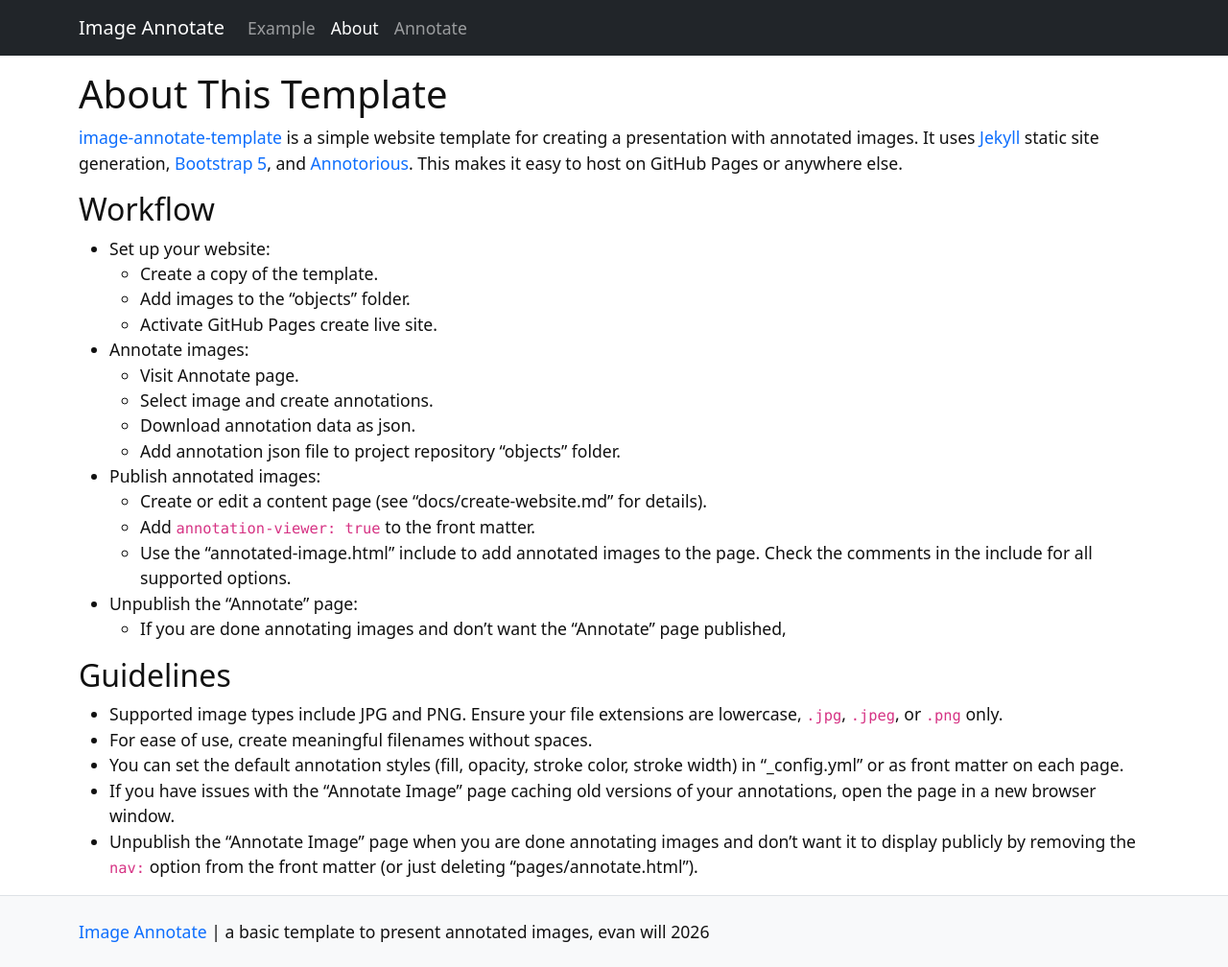
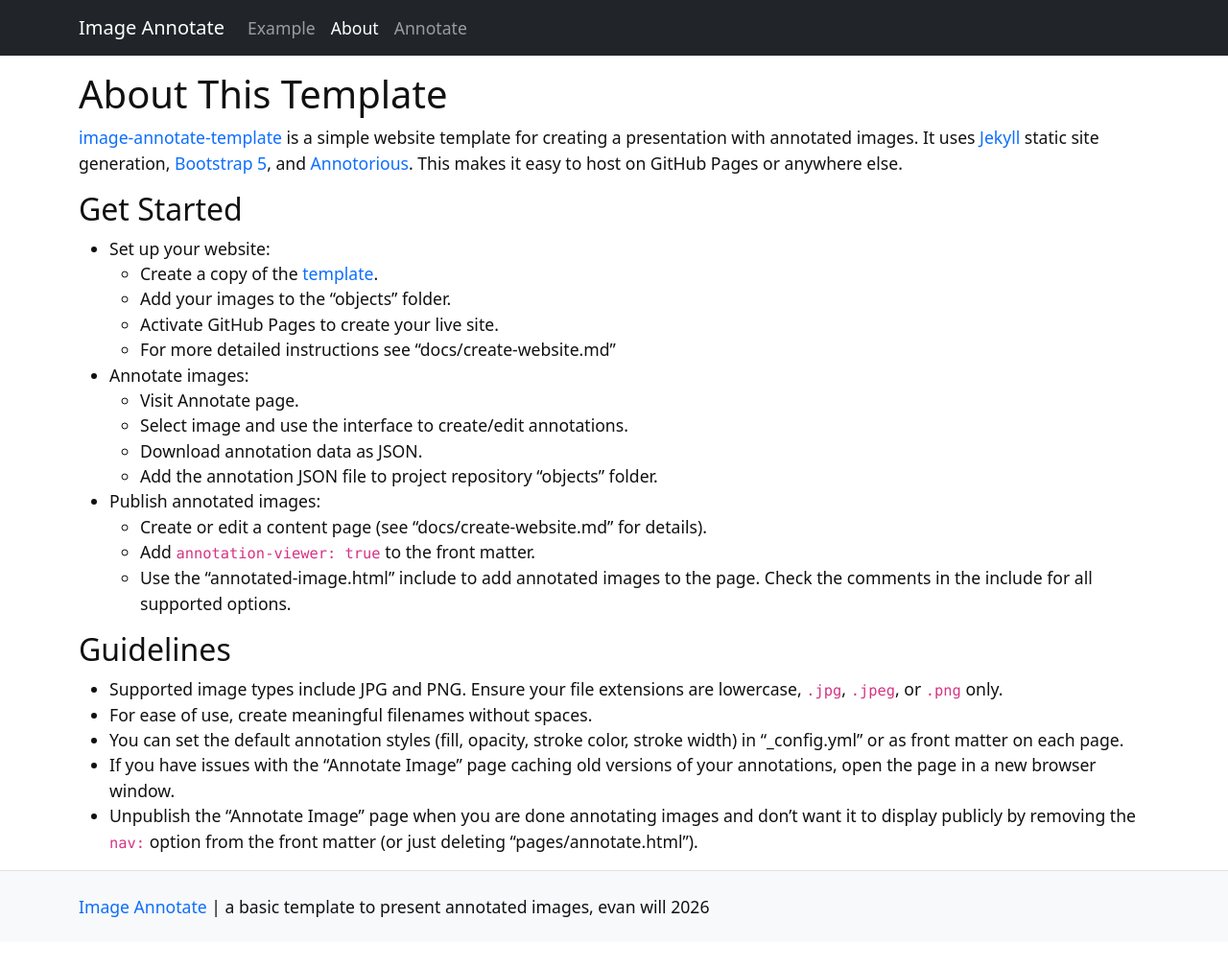
Before and after one commit to evanwill/image-annotate-template, a Jekyll site: the page built from pages/about.md, in a window 1280 px wide. Shown: the whole page at 96% size. Built offline with Jekyll 4.4.1, drawn with Linux system fonts in a browser that asks for light colours; after the commit the page ends 982 px from its top, so only the background shows below that.

Commit message:
clean up About and get started

```diff
--- a/pages/about.md
+++ b/pages/about.md
@@ -8,23 +8,22 @@ nav_order: 2
 It uses [Jekyll](https://jekyllrb.com/) static site generation, [Bootstrap 5](https://getbootstrap.com/), and [Annotorious](https://annotorious.dev/).
 This makes it easy to host on GitHub Pages or anywhere else.
 
-## Workflow
+## Get Started
 
 - Set up your website:
-    - Create a copy of the template.
-    - Add images to the "objects" folder.
-    - Activate GitHub Pages create live site.
+    - Create a copy of the [template](https://github.com/evanwill/image-annotate-template).
+    - Add your images to the "objects" folder.
+    - Activate GitHub Pages to create your live site.
+    - For more detailed instructions see "docs/create-website.md"
 - Annotate images:
     - Visit Annotate page.
-    - Select image and create annotations.
-    - Download annotation data as json.
-    - Add annotation json file to project repository "objects" folder.
+    - Select image and use the interface to create/edit annotations.
+    - Download annotation data as JSON.
+    - Add the annotation JSON file to project repository "objects" folder.
 - Publish annotated images:
     - Create or edit a content page (see "docs/create-website.md" for details).
     - Add `annotation-viewer: true` to the front matter.
     - Use the "annotated-image.html" include to add annotated images to the page. Check the comments in the include for all supported options.
-- Unpublish the "Annotate" page:
-    - If you are done annotating images and don't want the "Annotate" page published,
 
 ## Guidelines
 
```
Also changed, not shown: README.md (+17 -7 lines).
